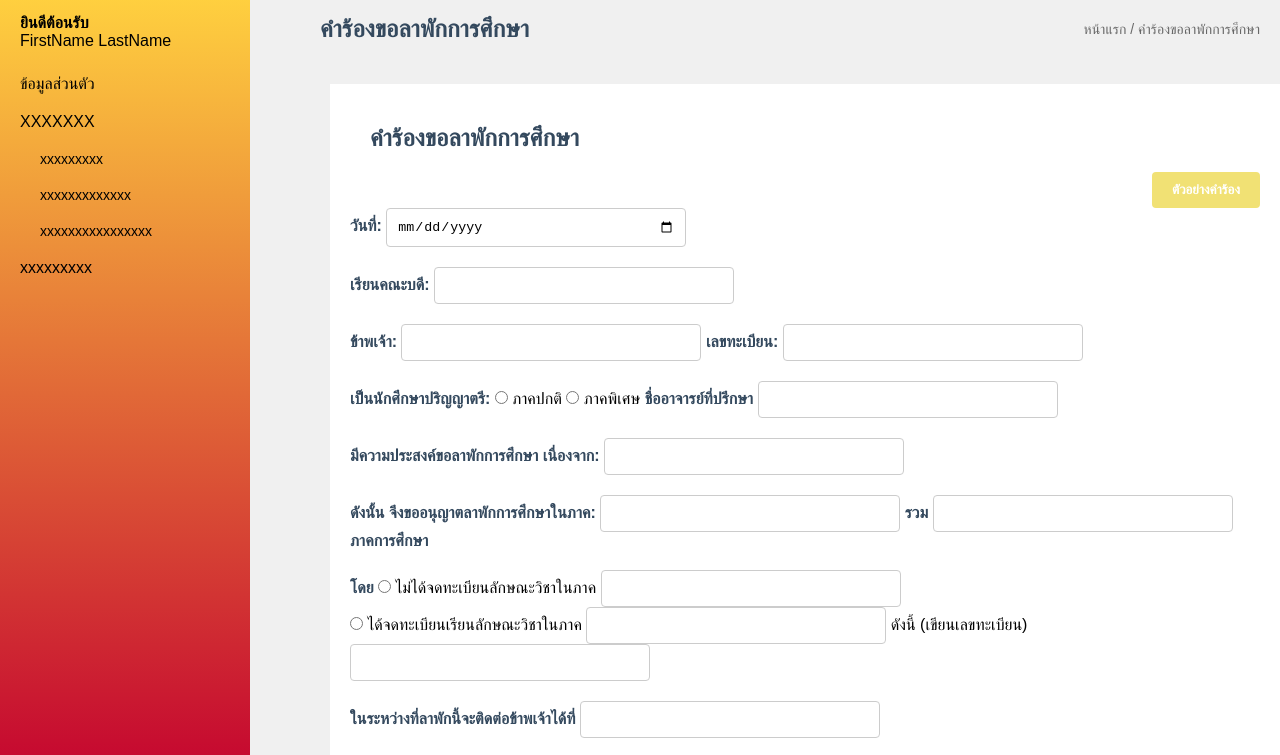
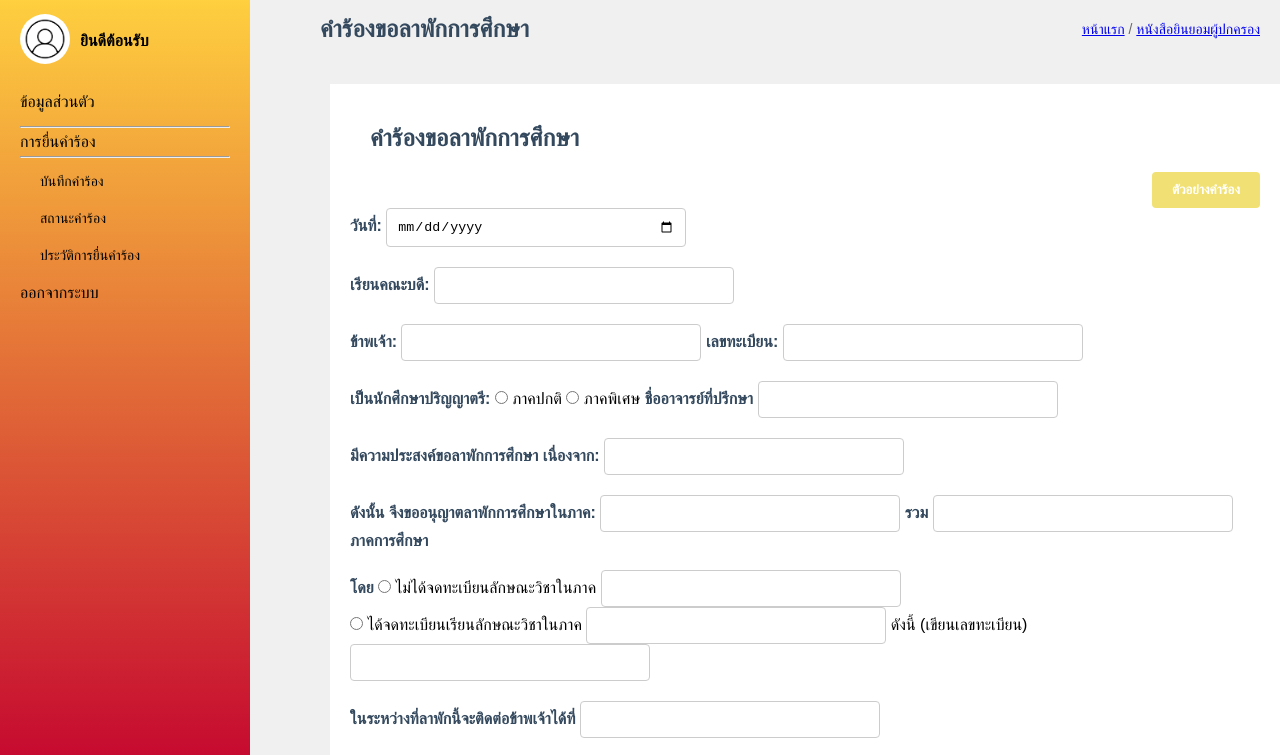
Before and after one commit to Chonr/cs261--group7-650001, a plain HTML site: page form/form4.html in a window 1280 px wide. Shown: the part 56-811 px from the top of the page. Drawn offline with Linux system fonts and the light colour scheme; files that its build step writes are made by us from their sources.

Commit message:
16th commit: edit side bar and top bar

```diff
--- a/css/styles5.css
+++ b/css/styles5.css
@@ -251,3 +251,19 @@ button.example {
   .payment-column {
     width: 50%;
   }
+
+  .profile-info {
+    display: flex;
+    align-items: center;
+}
+.profile-icon img {
+    width: 50px;
+    height: 50px;
+    border-radius: 50%;
+    object-fit: cover;
+    margin-right: 10px;
+}
+.profile-text {
+    display: flex;
+    flex-direction: column; /* จัดเรียงข้อความในแนวตั้ง */
+}
--- a/form/form4.html
+++ b/form/form4.html
@@ -4,17 +4,17 @@
     <meta charset="UTF-8">
     <meta name="viewport" content="width=device-width, initial-scale=1.0">
     <title>แบบฟอร์มคำร้องขอลาพักการศึกษา</title>
-    <link rel="stylesheet" href="styles5.css">
+    <link rel="stylesheet" href="../css/styles5.css">
 </head>
 <body>
     <!-- Top Bar -->
     <div class="top-bar">
         <div class="top-bar-left">
-            <img src="../img/UserProfile.jpg" alt="User Icon" class="logo">
+
             <span class="top-bar-title">ระบบยื่นคำร้อง</span>
         </div>
         <div class="top-bar-right">
-            <span>FirstName LastName</span>
+            <span><p id="displayNameTH"></p></span>
         </div>
     </div>
 
@@ -24,7 +24,7 @@
             <h3>คำร้องขอลาพักการศึกษา</h3>
         </div>
         <div class="breadcrumb-right">
-            <span>หน้าแรก / คำร้องขอลาพักการศึกษา</span>
+            <span><a href="main.html">หน้าแรก</a> / <a href="#">หนังสือยินยอมผู้ปกครอง</a></span>
         </div>
     </div>
 
@@ -32,20 +32,29 @@
     <div class="container">
         <aside class="sidebar">
             <div class="profile-info">
-                <p><strong>ยินดีต้อนรับ</strong><br>FirstName LastName</p>
+                <div class="profile-icon">
+                    <img src="../img/UserProfile.jpg" alt="User Icon">
+                </div>
+                <div class="profile-text">
+                    <p><strong>ยินดีต้อนรับ</strong></p>
+                    <p id="displayNameTH"></p>
+                </div>
+
             </div>
             <nav>
                 <ul>
                     <li><a href="#">ข้อมูลส่วนตัว</a></li>
+                    <hr>
                     <li>
-                        <a href="#">XXXXXXX</a>
+                        <a href="#">การยื่นคำร้อง</a>
+                        <hr>
                         <ul>
-                            <li><a href="#">xxxxxxxxx</a></li>
-                            <li><a href="#">xxxxxxxxxxxxx</a></li>
-                            <li><a href="#">xxxxxxxxxxxxxxxx</a></li>
+                            <li><a href="#">บันทึกคำร้อง</a></li>
+                            <li><a href="#">สถานะคำร้อง</a></li>
+                            <li><a href="#">ประวัติการยื่นคำร้อง</a></li>
                         </ul>
                     </li>
-                    <li><a href="#">xxxxxxxxx</a></li>
+                    <li><a href="login.html">ออกจากระบบ</a></li>
                 </ul>
             </nav>
         </aside>
```
